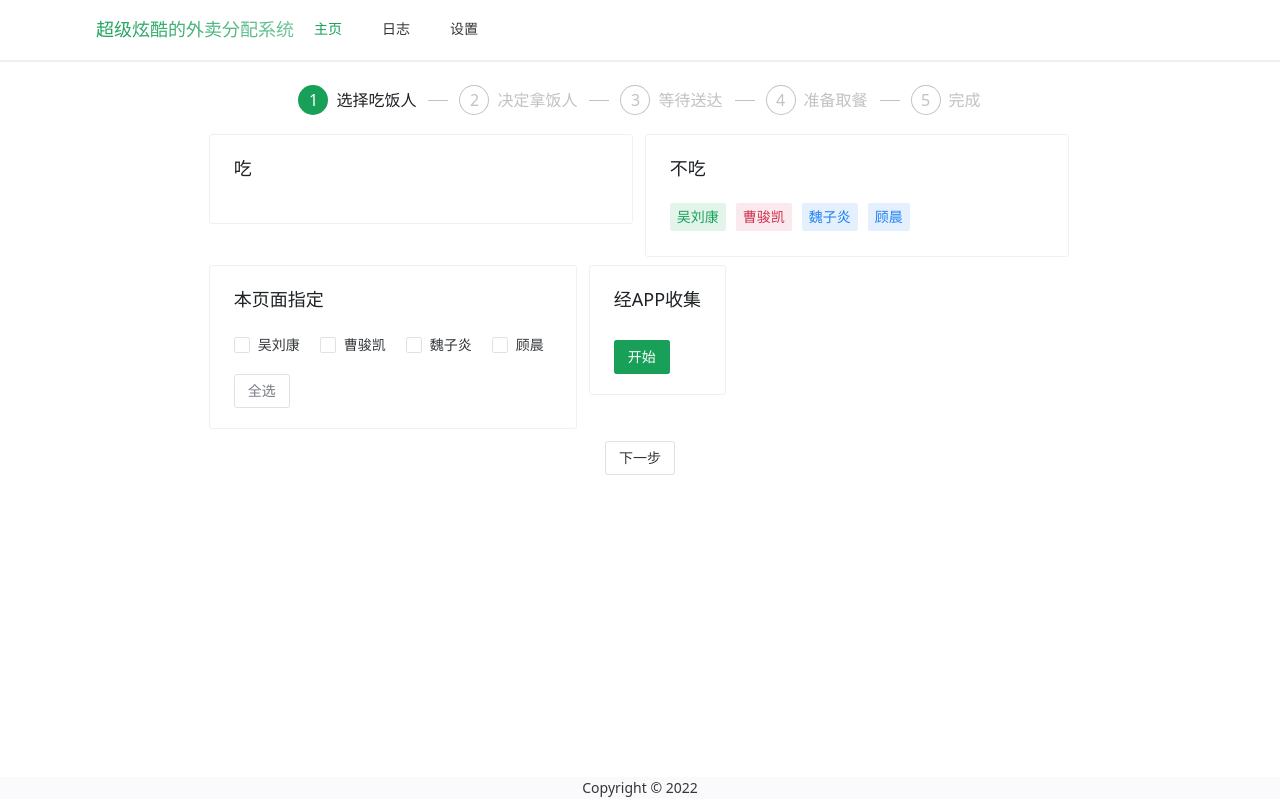
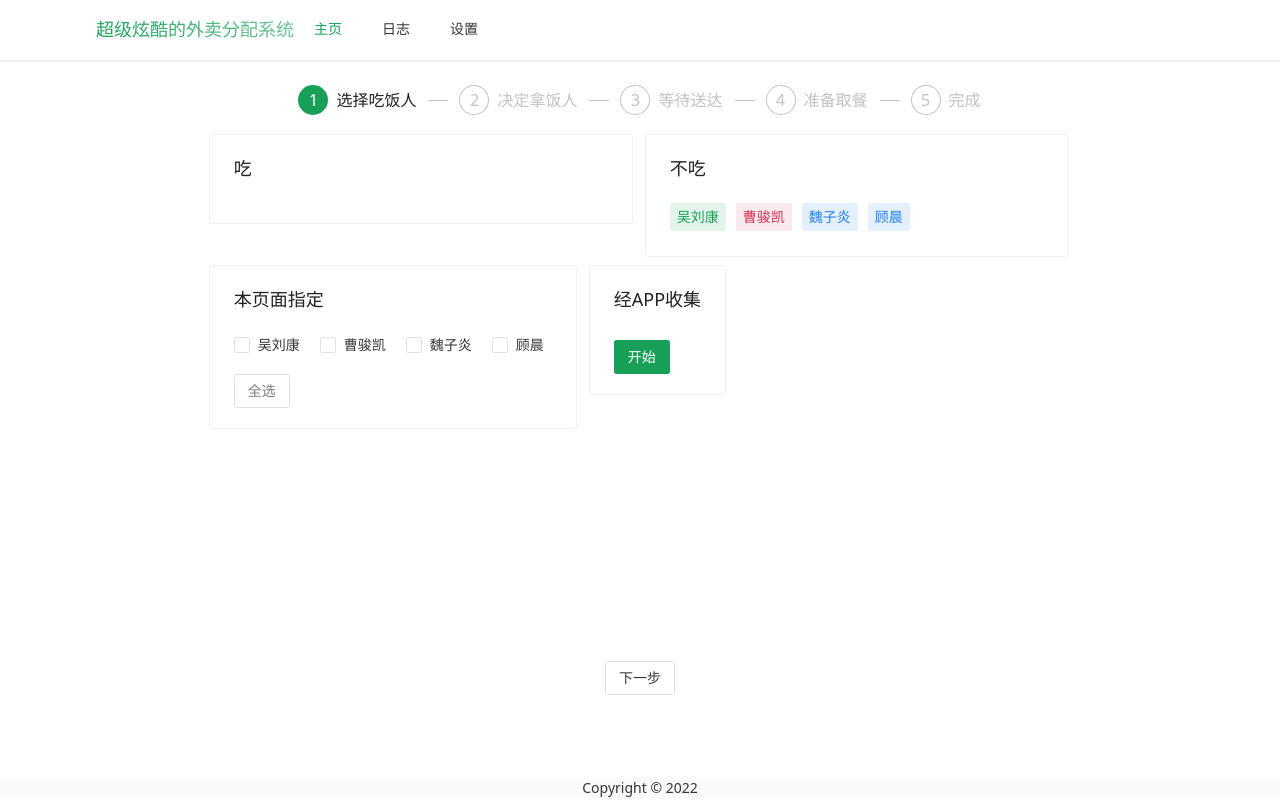
Before and after one commit to Guchen1/takeaway-distribution-system-frontend, a Vue app: page / in a window 1280 px wide. Built offline with nearby package versions, Linux system fonts and the light colour scheme.

Commit message:
viusal update

```diff
--- a/src/components/StepSum.vue
+++ b/src/components/StepSum.vue
@@ -1,6 +1,10 @@
 <template>
   <div id="maindiv">
-    <n-space style="width: 100%" ref="outer">
+    <n-space
+      style="width: 100%"
+      :style="{ 'min-height': height < 630 ? '' : height - 260 - 25 + 'px' }"
+      ref="outer"
+      ><n-scrollbar :style="{ 'max-height': height - 160 - 25 + 'px' }">
         <Transition
           enter-active-class="animate__animated animate__bounceIn"
           leave-active-class="animate__animated animate__bounceOut"
@@ -37,9 +41,15 @@
             v-else-if="store.step == 5 && seen"
           />
         </Transition>
+      </n-scrollbar>
     </n-space>
+    <n-space>
+      <n-button v-if="store.step == 2" class="next" @click="back"
+        >返回</n-button
+      >
       <n-button class="next" @click="next != null ? next(store, message) : null"
         >下一步</n-button
+      ></n-space
     >
   </div>
 </template>
@@ -52,16 +62,25 @@ import StepTwo from "./StepTwo.vue";
 import Stephree from "./StepThree.vue";
 import StepFour from "./StepFour.vue";
 import StepFive from "./StepFive.vue";
-defineProps(["width"]);
+defineProps(["width", "height"]);
 const next = ref(null);
 const store = useStore();
 const outer = ref(null);
 const outerwidth = ref(null);
+const outerheight = ref(null);
 const message = useMessage();
 const seen = ref(false);
 const detect = function () {
-  if (outer.value != null && outer.value != undefined)
+  if (outer.value != null && outer.value != undefined) {
     outerwidth.value = outer.value.$el.offsetWidth;
+    outerheight.value = outer.value.$el.offsetHeight;
+  }
+};
+const back = function () {
+  let old = store.step;
+  store.part[old - 1] = undefined;
+
+  store.step--;
 };
 onMounted(() => {
   const a = setInterval(() => {
--- a/src/components/StepTwo.vue
+++ b/src/components/StepTwo.vue
@@ -4,7 +4,10 @@
       v-for="item in part"
       :key="item.value"
       :title="item.name"
-      :style="{ 'min-width': outerwidth > 500 ? '250px' : outerwidth + 'px' }"
+      :style="{
+        'min-width':
+          outerwidth > 500 ? outerwidth / 2 - 8 + 'px' : outerwidth + 'px',
+      }"
       hoverable
       ><n-statistic label="骰子" tabular-nums>{{
         item.num[0] +
@@ -27,10 +30,11 @@
 </template>
 <script setup>
 import { useStore } from "../store/store.js";
-import { ref, reactive, onMounted } from "vue";
+import { ref, reactive, onMounted, onUnmounted } from "vue";
 const emit = defineEmits(["next"]);
 let part = reactive([]);
 const store = useStore();
+let timeout = [];
 if (store.part[1] == undefined) {
   for (let item of store.part[0]) {
     if (item.selected) {
@@ -65,6 +69,11 @@ const next = (store, message) => {
 onMounted(() => {
   emit("next", next);
 });
+onUnmounted(() => {
+  timeout.forEach((element) => {
+    clearTimeout(element);
+  });
+});
 const shuttle = function (value) {
   let item;
   for (item in part) {
@@ -82,11 +91,13 @@ const shuttle = function (value) {
       clearInterval(interval);
     }
   }, 20);
-  setTimeout(() => {
-    part[item].running = false;
-    part[item].finnished = true;
-    store.part[1] = JSON.parse(JSON.stringify(part));
-  }, 2000);
+  timeout.push(
+    setTimeout(() => {
+      part[item].running = false;
+      part[item].finnished = true;
+      store.part[1] = JSON.parse(JSON.stringify(part));
+    }, 2000)
+  );
 };
 </script>
 <style></style>
--- a/src/views/ShowDistro.vue
+++ b/src/views/ShowDistro.vue
@@ -19,10 +19,11 @@
         </n-steps>
       </n-space>
       <StepSum
+        :height="height"
         class="acts"
         :width="width"
         :current="store.step"
-        :style="{ height: height - 60 - 98 + 'px' }"
+        :style="{ height: height - 40 - 98 + 'px' }"
       />
     </div>
     <n-layout v-else has-sider>
@@ -43,9 +44,10 @@
       ></n-layout-sider>
       <n-layout-content :native-scrollbar="false" class="content">
         <StepSum
+          :height="height"
           :current="store.step"
           :width="width"
-          :style="{ height: height - 60 - 98 + 'px' }"
+          :style="{ height: height - 40 - 98 + 'px' }"
         />
       </n-layout-content>
     </n-layout>
```
Lines whose indentation alone changed are shown as unchanged.
